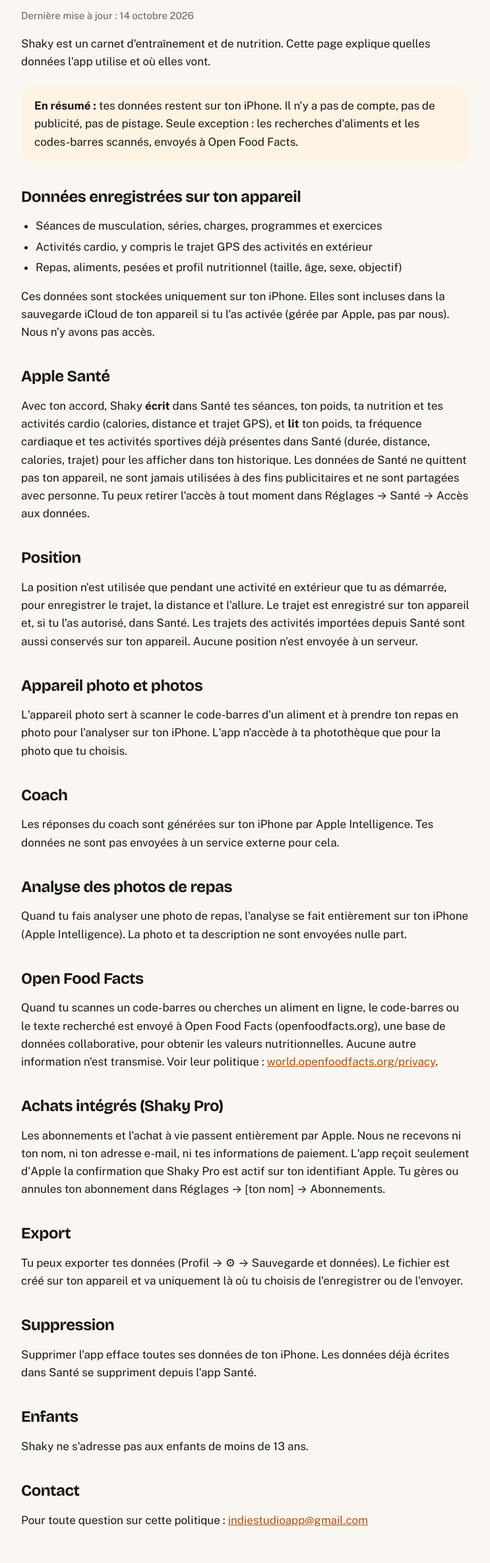
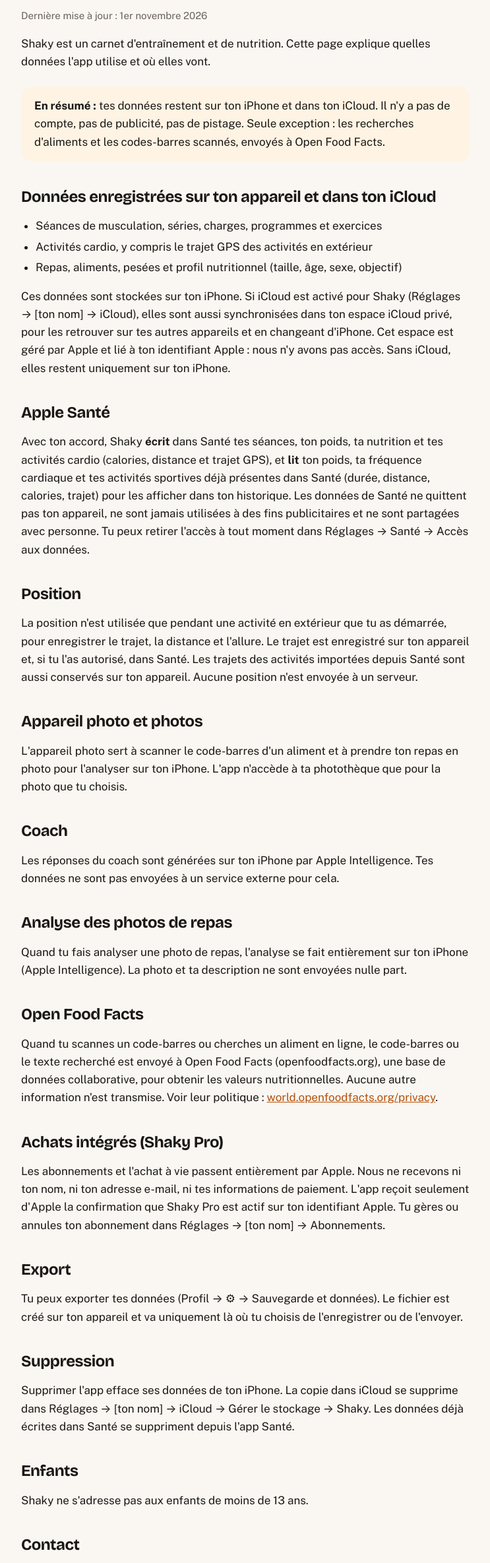
Before and after one commit to indiestudioapp/shaky, a plain HTML site: page confidentialite.html in a window 1280 px wide. Shown: the part 175-2544 px from the top of the page at 66% size, without its empty margins (268-1011 px from the left). Drawn offline with nearby package versions, Linux system fonts and the light colour scheme.

Commit message:
Add files via upload

```diff
--- a/confidentialite.html
+++ b/confidentialite.html
@@ -25,21 +25,21 @@
 
 <main class="wrap">
   <h1>Politique de confidentialité</h1>
-  <p class="updated">Dernière mise à jour : 14 octobre 2026</p>
+  <p class="updated">Dernière mise à jour : 1er novembre 2026</p>
 
   <p>Shaky est un carnet d'entraînement et de nutrition. Cette page explique quelles données l'app utilise et où elles vont.</p>
 
   <div class="note">
-    <strong>En résumé :</strong> tes données restent sur ton iPhone. Il n'y a pas de compte, pas de publicité, pas de pistage. Seule exception : les recherches d'aliments et les codes-barres scannés, envoyés à Open Food Facts.
+    <strong>En résumé :</strong> tes données restent sur ton iPhone et dans ton iCloud. Il n'y a pas de compte, pas de publicité, pas de pistage. Seule exception : les recherches d'aliments et les codes-barres scannés, envoyés à Open Food Facts.
   </div>
 
-  <h2>Données enregistrées sur ton appareil</h2>
+  <h2>Données enregistrées sur ton appareil et dans ton iCloud</h2>
   <ul>
     <li>Séances de musculation, séries, charges, programmes et exercices</li>
     <li>Activités cardio, y compris le trajet GPS des activités en extérieur</li>
     <li>Repas, aliments, pesées et profil nutritionnel (taille, âge, sexe, objectif)</li>
   </ul>
-  <p>Ces données sont stockées uniquement sur ton iPhone. Elles sont incluses dans la sauvegarde iCloud de ton appareil si tu l'as activée (gérée par Apple, pas par nous). Nous n'y avons pas accès.</p>
+  <p>Ces données sont stockées sur ton iPhone. Si iCloud est activé pour Shaky (Réglages → [ton nom] → iCloud), elles sont aussi synchronisées dans ton espace iCloud privé, pour les retrouver sur tes autres appareils et en changeant d'iPhone. Cet espace est géré par Apple et lié à ton identifiant Apple : nous n'y avons pas accès. Sans iCloud, elles restent uniquement sur ton iPhone.</p>
 
   <h2>Apple Santé</h2>
   <p>Avec ton accord, Shaky <strong>écrit</strong> dans Santé tes séances, ton poids, ta nutrition et tes activités cardio (calories, distance et trajet GPS), et <strong>lit</strong> ton poids, ta fréquence cardiaque et tes activités sportives déjà présentes dans Santé (durée, distance, calories, trajet) pour les afficher dans ton historique. Les données de Santé ne quittent pas ton appareil, ne sont jamais utilisées à des fins publicitaires et ne sont partagées avec personne. Tu peux retirer l'accès à tout moment dans Réglages → Santé → Accès aux données.</p>
@@ -66,7 +66,7 @@
   <p>Tu peux exporter tes données (Profil → ⚙︎ → Sauvegarde et données). Le fichier est créé sur ton appareil et va uniquement là où tu choisis de l'enregistrer ou de l'envoyer.</p>
 
   <h2>Suppression</h2>
-  <p>Supprimer l'app efface toutes ses données de ton iPhone. Les données déjà écrites dans Santé se suppriment depuis l'app Santé.</p>
+  <p>Supprimer l'app efface ses données de ton iPhone. La copie dans iCloud se supprime dans Réglages → [ton nom] → iCloud → Gérer le stockage → Shaky. Les données déjà écrites dans Santé se suppriment depuis l'app Santé.</p>
 
   <h2>Enfants</h2>
   <p>Shaky ne s'adresse pas aux enfants de moins de 13 ans.</p>
```
Also changed, not shown: index.html (+3 -3 lines), support.html (+2 -2 lines).
